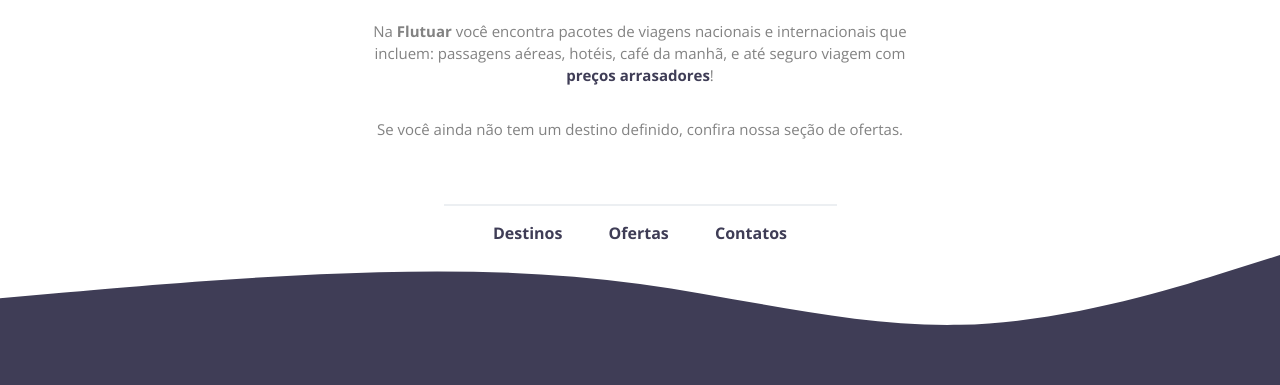
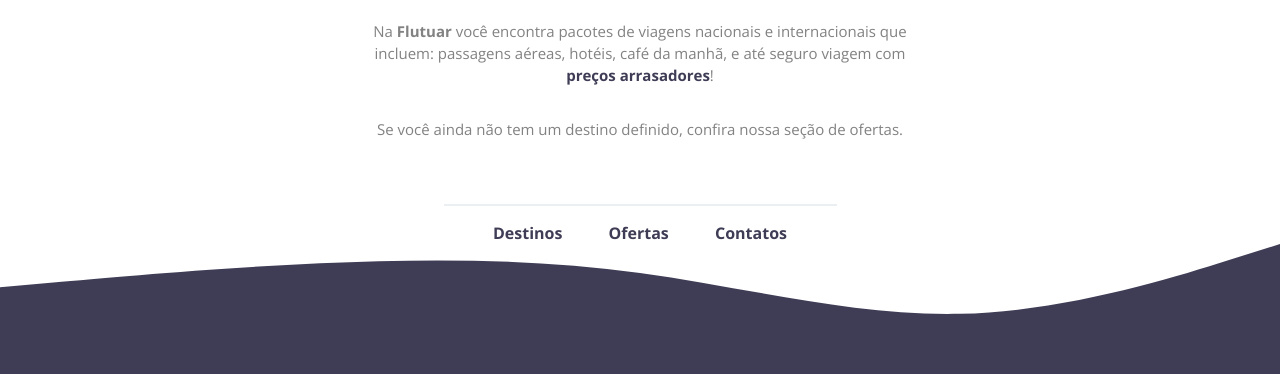
Before and after one commit to diogenesistemas/rocketseat-r01-explorer-desafio-flutuar, a plain HTML site: page index.html in a window 1280 px wide. Shown: the part 415-800 px from the top of the page. Drawn offline with nearby package versions, Linux system fonts and the light colour scheme.

Commit message:
Update style.css

```diff
--- a/style.css
+++ b/style.css
@@ -1,6 +1,8 @@
-body{
+body, footer{
   font-family: 'Open Sans', sans-serif;
   text-align: center;
+  margin: 0;
+  padding: 0;
 }
 
 main{
@@ -62,7 +64,6 @@ footer a + a{
 }
 
 footer img{
-  position: absolute;
   width: 100%;
   bottom: 0px;
   left: 0px;
```
